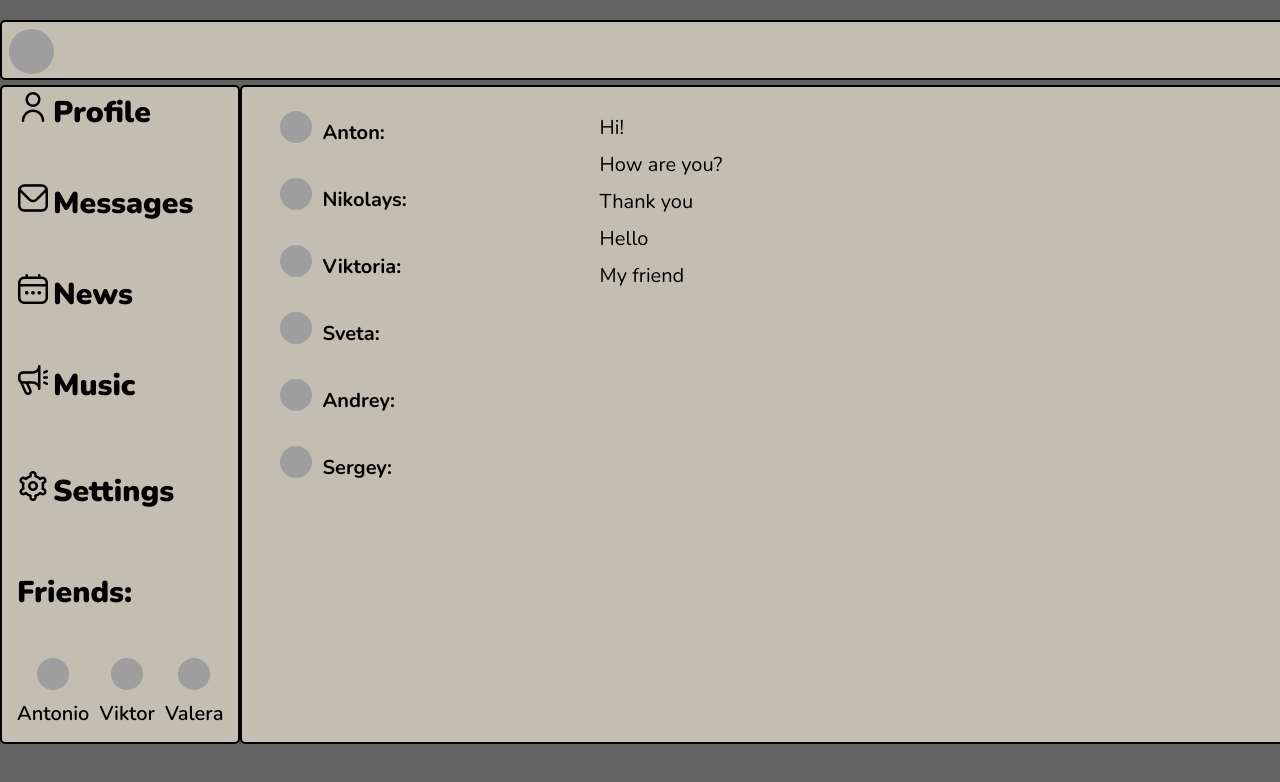
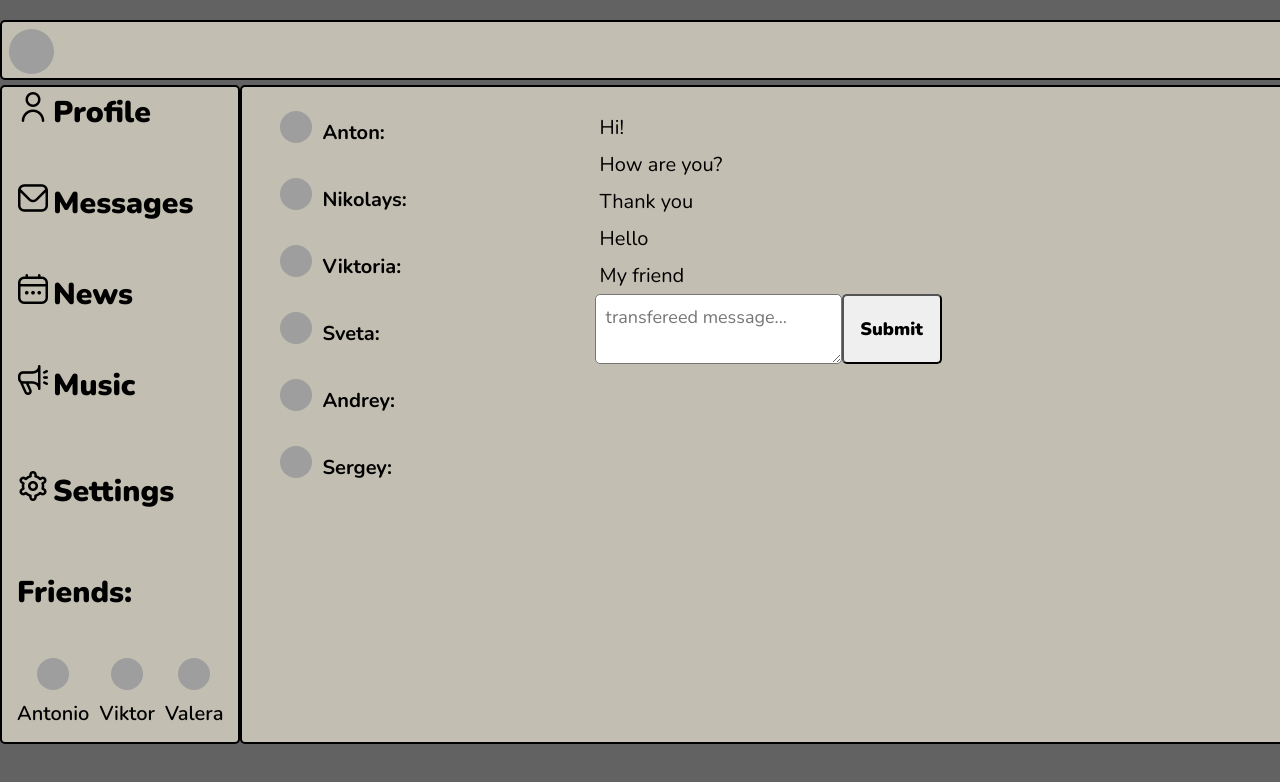
Before and after one commit to AntonKrivelo/React-it-kama, a React (Create React App) app in the folder my-app/my-app/: page /dialogs in a window 1280 px wide. Shown: the top 782 px of the page. Built offline with nearby package versions, Linux system fonts and the light colour scheme; grey boxes are pictures that could not be loaded.

Commit message:
add onClick textarea Dialogs Messages

```diff
--- a/my-app/my-app/src/components/Dialogs/Dialogs.jsx
+++ b/my-app/my-app/src/components/Dialogs/Dialogs.jsx
@@ -7,8 +7,22 @@ import Message from "./Message";
 const Dialogs = (props) => {
 
 
+
+    let newMessagesElement = React.createRef();
+
+
+    let submitMessage = () => {
+        let textMessage = newMessagesElement.current.value;
+        alert(textMessage);
+    }
+
+
+
+
     let dialogsElements = props.state.dialogsData.map(d => <DialogItem name={d.name} id={d.id} /> );
     let messagesElements = props.state.messagesData.map(m => <Message message={m.message} id={m.id} /> );
+
+
 
     return (
        <div className={classes.dialogs}>
@@ -17,6 +31,10 @@ const Dialogs = (props) => {
             </div>
             <div className={classes.messages}>
                 {messagesElements}
+                <form className={classes.addMessages}>
+                    <textarea ref={newMessagesElement} className={classes.textAreaMessage} placeholder="transfereed message..."></textarea>
+                    <button onClick={submitMessage} className={classes.btnMessage}>Submit</button>
+                </form>
             </div>
        </div>
     );
--- a/my-app/my-app/src/components/Dialogs/Dialogs.module.css
+++ b/my-app/my-app/src/components/Dialogs/Dialogs.module.css
@@ -35,3 +35,21 @@
     padding: 5px;
     font-size: 20px;
 }
+
+.addMessages {
+    display: flex;
+}
+
+.textAreaMessage {
+    padding: 10px;
+    border-radius: 5px;
+    font-size: 18px;
+}
+
+.btnMessage {
+    padding: 15px;
+    width: 100px;
+    border-radius: 5px;
+    font-size: 18px;
+    font-weight: 900;
+}
```
